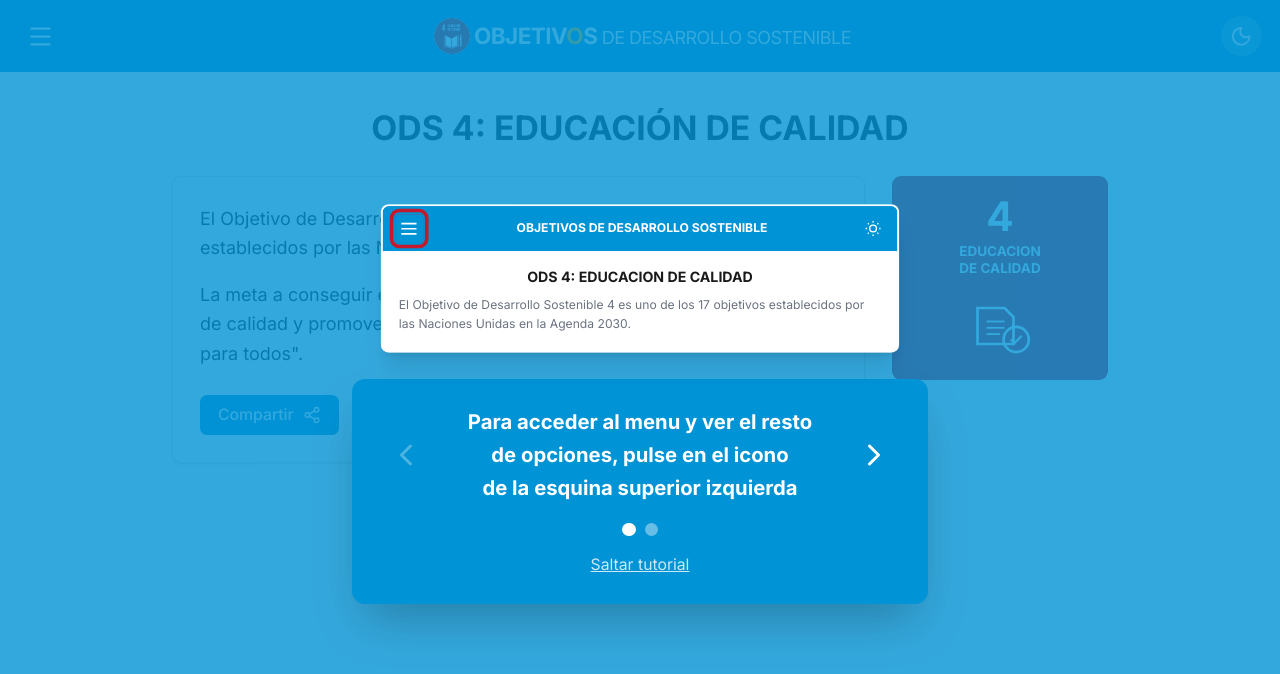
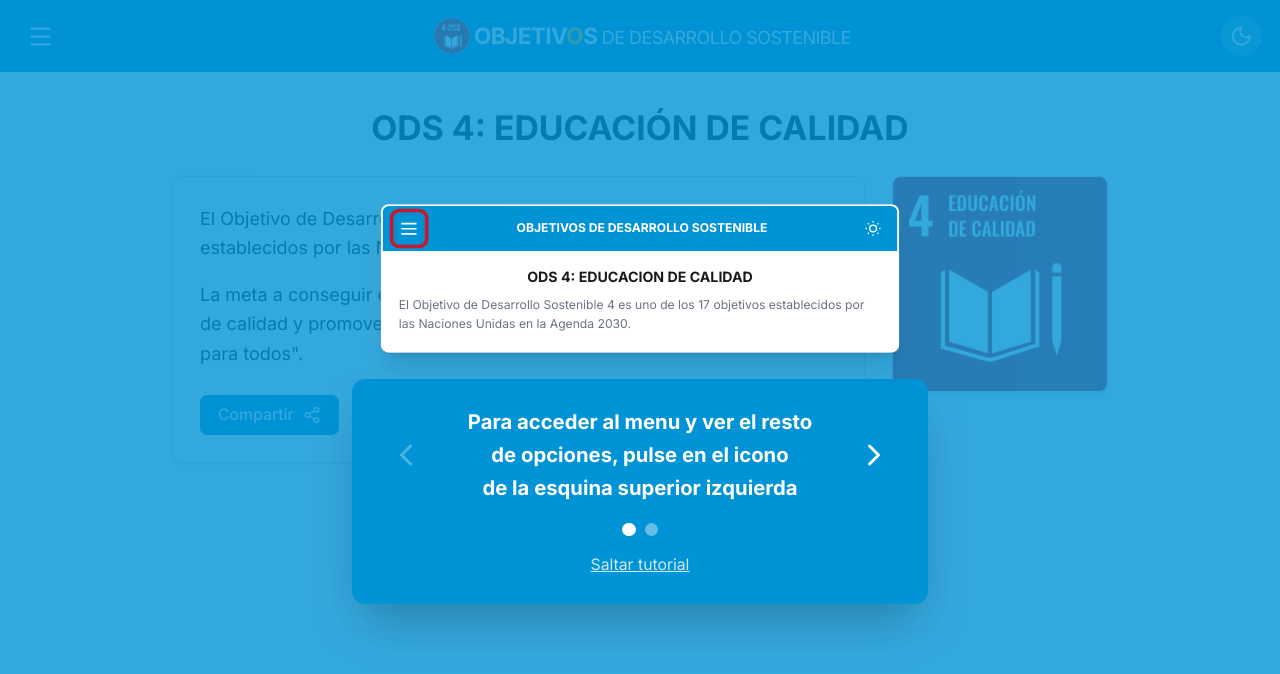
Before and after one commit to CRITICONESsoftware/ipo-ods-4, a Next.js app: page / in a window 1280 px wide. Shown: the top 674 px of the page. Built offline with nearby package versions, Linux system fonts and the light colour scheme.

Commit message:
feat: replace SVG icon with ODS 4 image on home page

```diff
--- a/components/ods/home-page.tsx
+++ b/components/ods/home-page.tsx
@@ -53,24 +53,11 @@ export function HomePage() {
         </div>
 
         <div className="flex-shrink-0 w-full md:w-48">
-          <div className="bg-[#c5192d] rounded-lg p-4 text-center">
-            <div className="text-primary-foreground">
-              <span className="text-4xl font-bold text-white">4</span>
-              <div className="text-xs font-bold mt-1 text-white uppercase leading-tight">
-                Educacion<br />de Calidad
-              </div>
-            </div>
-            <div className="mt-3 flex justify-center">
-              <svg viewBox="0 0 80 80" className="w-16 h-16" fill="none">
-                <path d="M15 60 V20 H45 L55 30 V60 Z" stroke="white" strokeWidth="3" fill="none" />
-                <path d="M25 35 H45" stroke="white" strokeWidth="2" />
-                <path d="M25 42 H45" stroke="white" strokeWidth="2" />
-                <path d="M25 49 H40" stroke="white" strokeWidth="2" />
-                <circle cx="58" cy="55" r="14" stroke="white" strokeWidth="3" fill="none" />
-                <path d="M52 55 L56 59 L64 51" stroke="white" strokeWidth="2.5" fill="none" />
-              </svg>
-            </div>
-          </div>
+          <img
+            src="/ods4.jpg"
+            alt="ODS 4: Educación de Calidad"
+            className="w-full rounded-lg shadow-md border border-border"
+          />
         </div>
       </div>
     </main>
```
Also changed, not shown: public/ods4.jpg (added).
